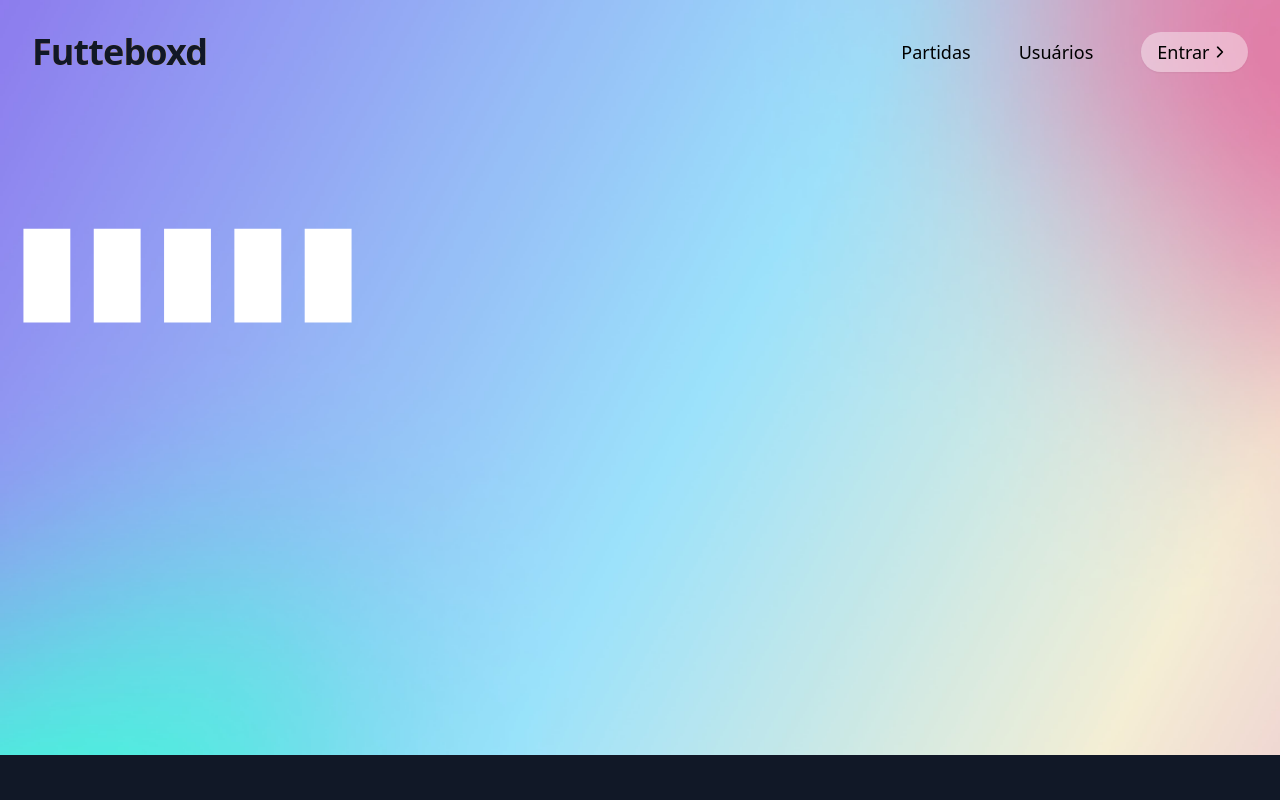
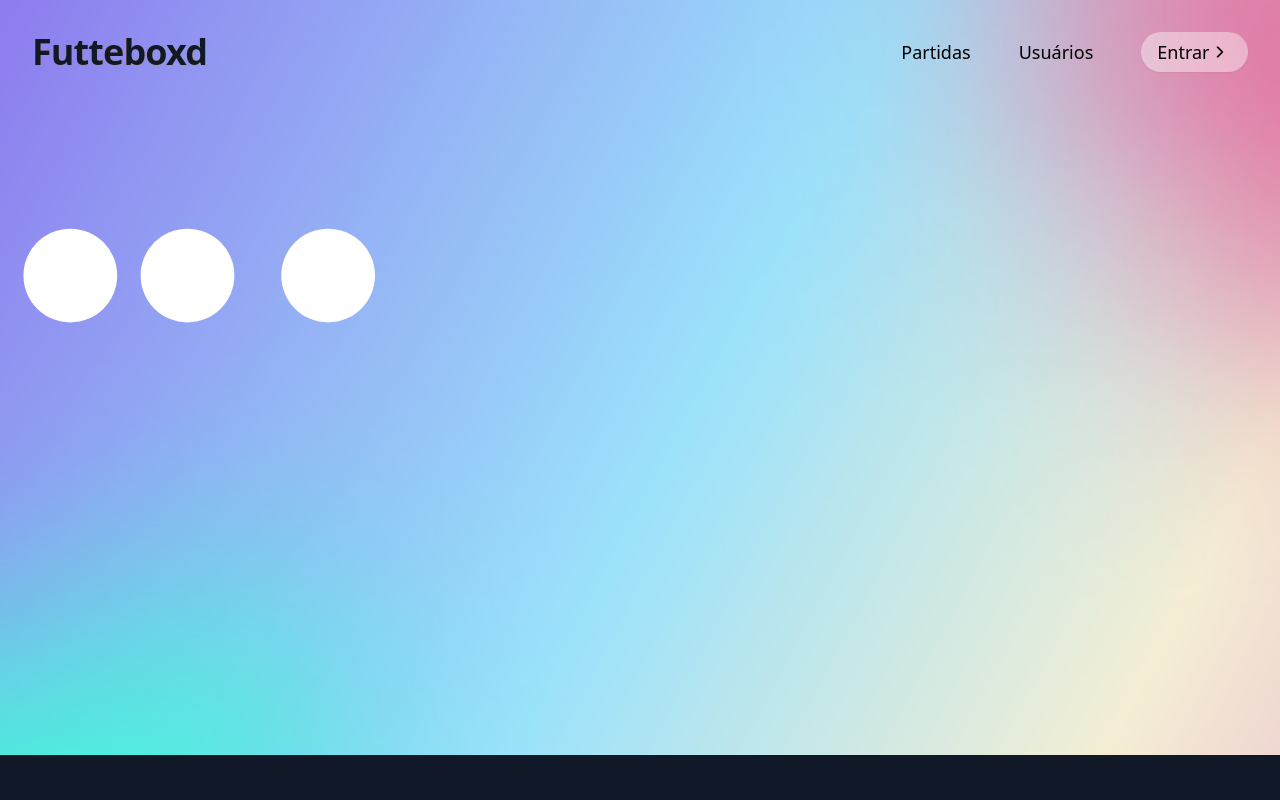
Before and after one commit to jknvlvxs/futteboxd-frontend, a Next.js app: page / in a window 1280 px wide. Shown: the top 800 px of the page. Built offline with nearby package versions, Linux system fonts and the light colour scheme.

Commit message:
fixes: update loading type

```diff
--- a/components/Loading.js
+++ b/components/Loading.js
@@ -2,7 +2,7 @@ import React from "react";
 import ReactLoading from "react-loading";
 
 export default function Loading({
-  type = "bars",
+  type = "balls",
   height = 667,
   width = 375,
   color = "#fff",
```
